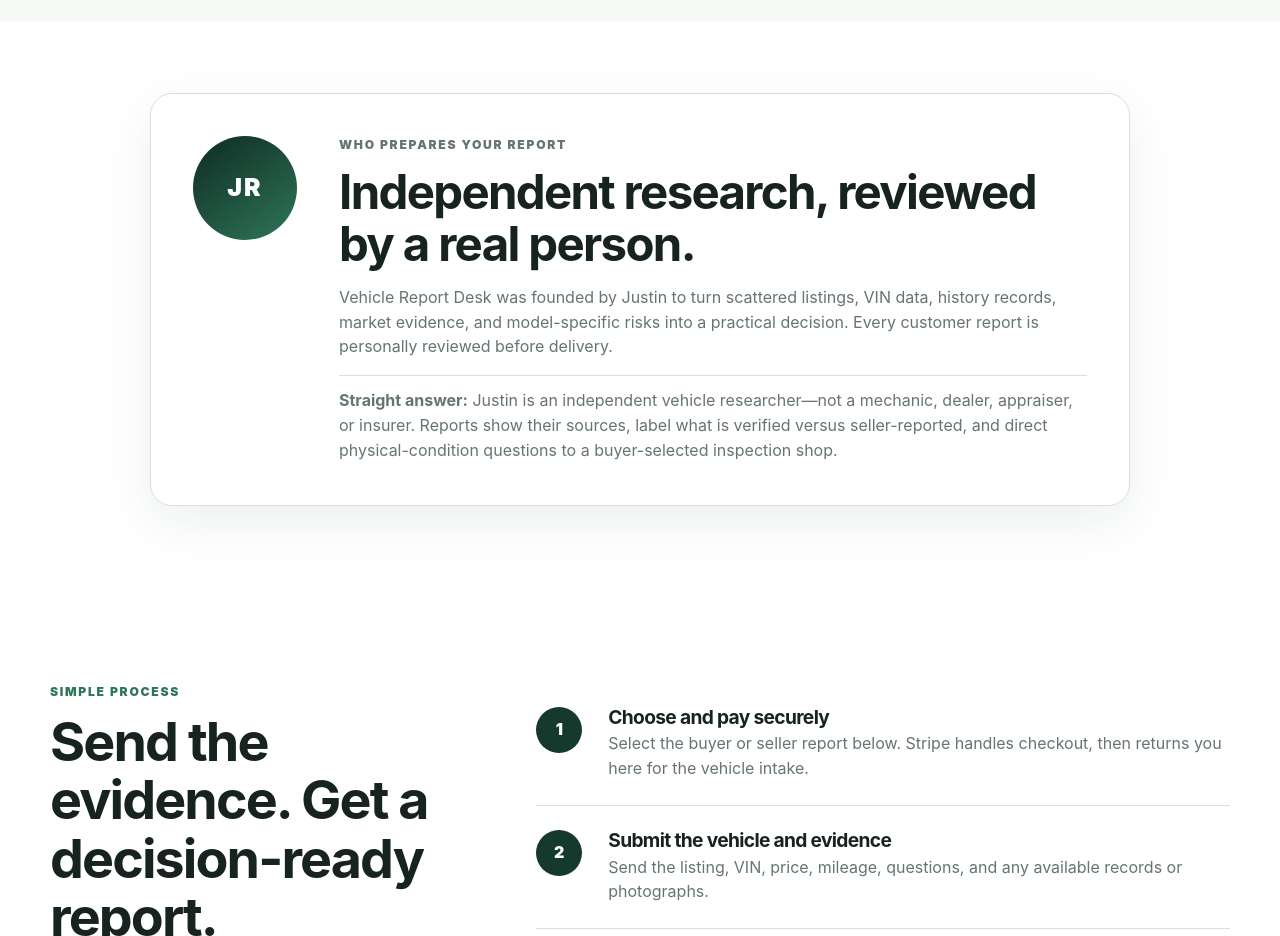
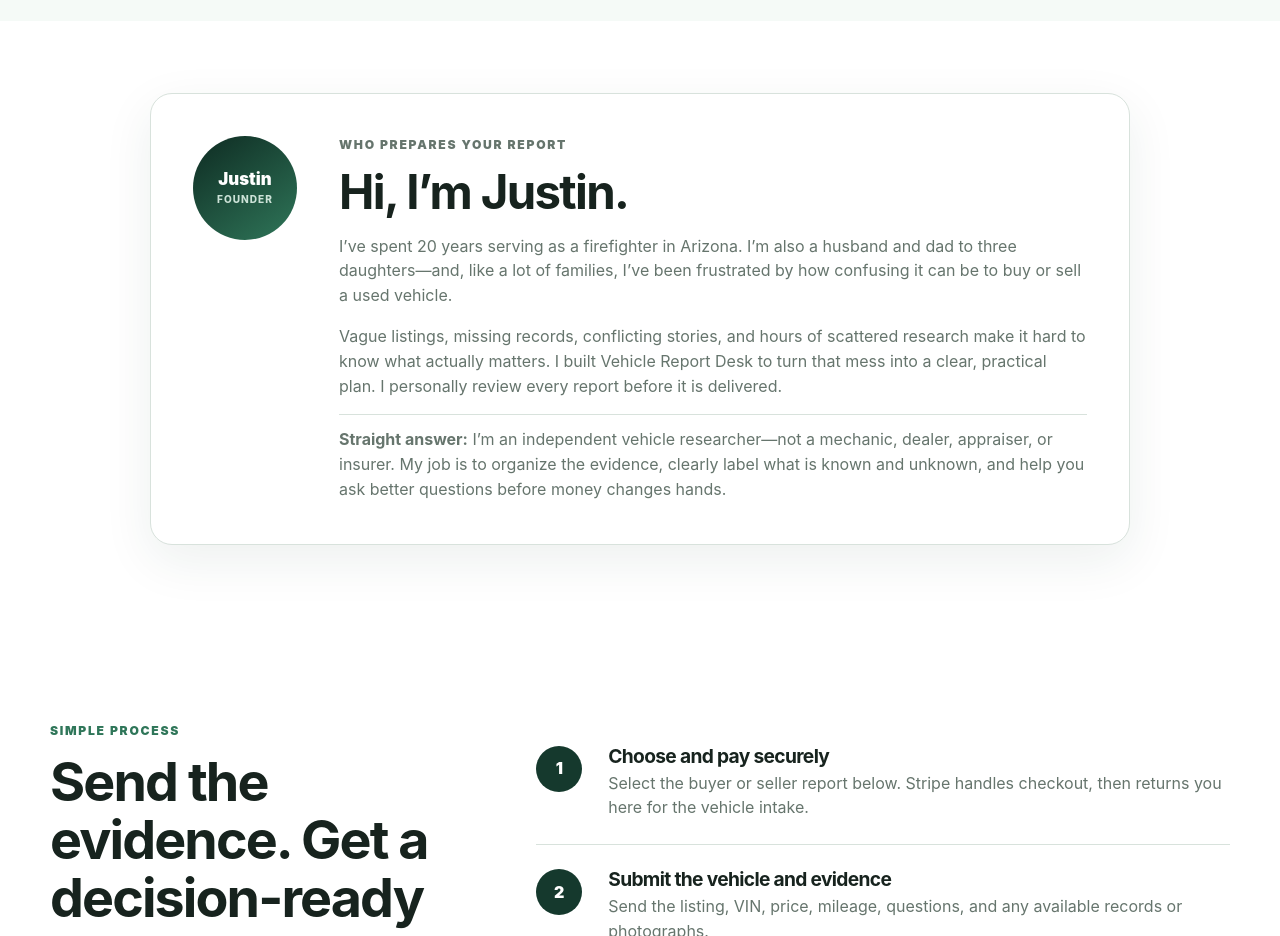
Before and after one commit to Bulldawgqc1080/vehicle-report-desk, a website: page index.html in a window 1280 px wide. Shown: the part 2980-3916 px from the top of the page. Drawn offline with Linux system fonts and the light colour scheme.

Commit message:
Make founder story personal

```diff
--- a/index.html
+++ b/index.html
@@ -166,12 +166,13 @@
 
     <section class="section about-section" id="about">
       <div class="about-card">
-        <div class="founder-mark" aria-hidden="true">JR</div>
+        <div class="founder-mark" aria-hidden="true"><span>Justin</span><small>Founder</small></div>
         <div>
           <p class="eyebrow">Who prepares your report</p>
-          <h2>Independent research, reviewed by a real person.</h2>
-          <p>Vehicle Report Desk was founded by Justin to turn scattered listings, VIN data, history records, market evidence, and model-specific risks into a practical decision. Every customer report is personally reviewed before delivery.</p>
-          <p class="about-disclosure"><strong>Straight answer:</strong> Justin is an independent vehicle researcher—not a mechanic, dealer, appraiser, or insurer. Reports show their sources, label what is verified versus seller-reported, and direct physical-condition questions to a buyer-selected inspection shop.</p>
+          <h2>Hi, I’m Justin.</h2>
+          <p>I’ve spent 20 years serving as a firefighter in Arizona. I’m also a husband and dad to three daughters—and, like a lot of families, I’ve been frustrated by how confusing it can be to buy or sell a used vehicle.</p>
+          <p>Vague listings, missing records, conflicting stories, and hours of scattered research make it hard to know what actually matters. I built Vehicle Report Desk to turn that mess into a clear, practical plan. I personally review every report before it is delivered.</p>
+          <p class="about-disclosure"><strong>Straight answer:</strong> I’m an independent vehicle researcher—not a mechanic, dealer, appraiser, or insurer. My job is to organize the evidence, clearly label what is known and unknown, and help you ask better questions before money changes hands.</p>
         </div>
       </div>
     </section>
--- a/styles.css
+++ b/styles.css
@@ -218,7 +218,9 @@ h1 { max-width: 760px; margin-bottom: 20px; font-size: clamp(2.75rem, 5.1vw, 4.5
 
 .about-section { padding-top: 72px; padding-bottom: 72px; }
 .about-card { display: grid; grid-template-columns: 112px minmax(0, 780px); gap: 34px; align-items: start; max-width: 980px; margin: 0 auto; padding: 42px; background: var(--white); border: 1px solid var(--line); border-radius: var(--radius); box-shadow: 0 16px 50px rgba(24, 64, 49, .08); }
-.founder-mark { display: grid; width: 104px; height: 104px; place-items: center; color: var(--white); background: linear-gradient(145deg, var(--green-950), var(--green-700)); border-radius: 50%; font-size: 1.55rem; font-weight: 950; letter-spacing: .08em; }
+.founder-mark { display: flex; width: 104px; height: 104px; flex-direction: column; align-items: center; justify-content: center; color: var(--white); background: linear-gradient(145deg, var(--green-950), var(--green-700)); border-radius: 50%; line-height: 1.05; }
+.founder-mark span { font-size: 1.05rem; font-weight: 950; }
+.founder-mark small { margin-top: 6px; color: #cce2d7; font-size: .63rem; font-weight: 850; letter-spacing: .1em; text-transform: uppercase; }
 .about-card h2 { margin-bottom: 14px; font-size: clamp(2rem, 3.7vw, 3rem); }
 .about-card p { color: var(--muted); }
 .about-disclosure { margin-bottom: 0; padding-top: 12px; border-top: 1px solid var(--line); }
```
Also changed, not shown: checkout-flow.test.js (+4 -1 lines).
